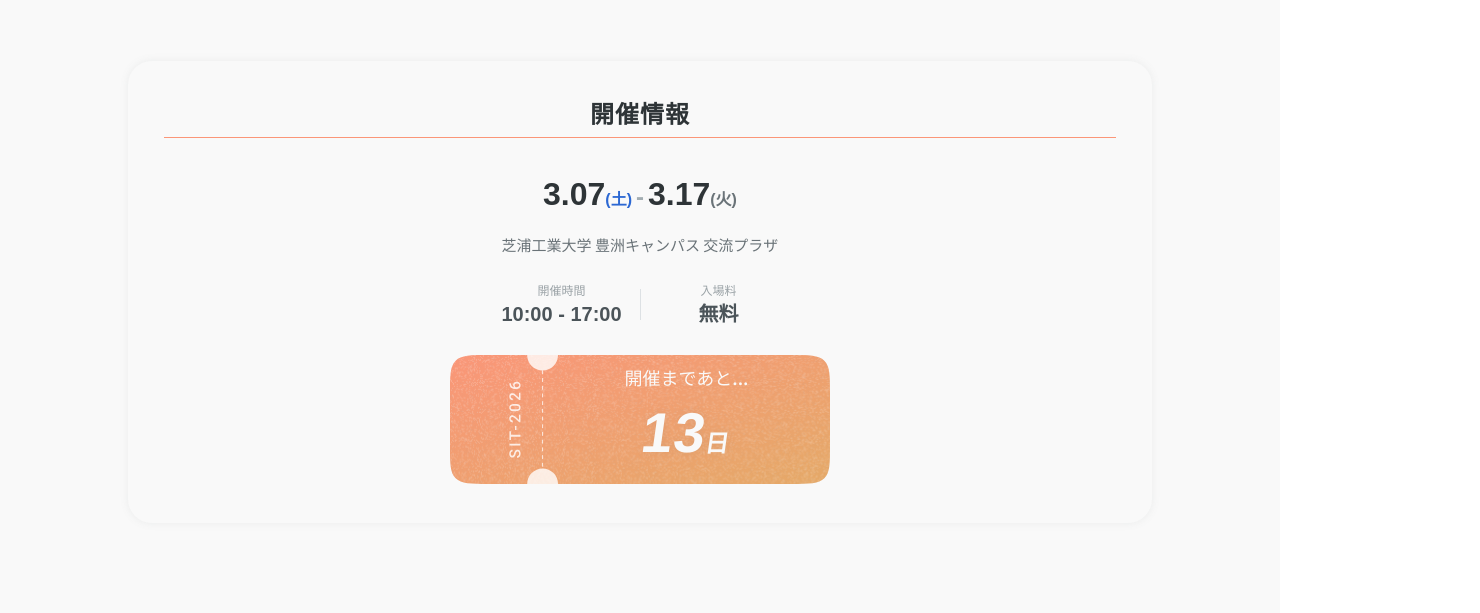
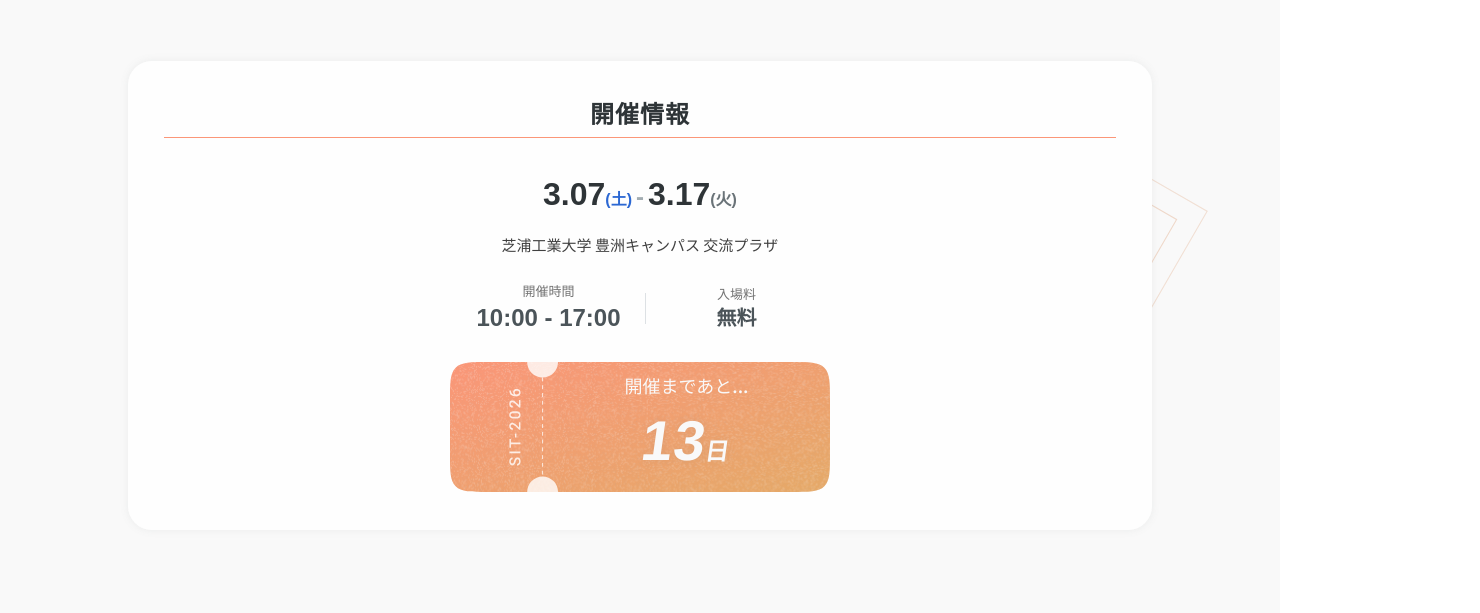
Before and after one commit to perl-0815/sit-desgin-expo2026, a Next.js app: page / in a window 1280 px wide. Shown: the part 8067-8680 px from the top of the page, 1480 px wide, since content can reach past the window. Built offline with nearby package versions, Linux system fonts and the light colour scheme; no server answers; the database is empty; a web font is replaced by a local one.

Commit message:
feat: TOP開催情報の修正

```diff
--- a/app/TopPageClient.tsx
+++ b/app/TopPageClient.tsx
@@ -49,6 +49,7 @@ const exhibitionDecorationRightUrl = "/image/decoration/top-decoration2.svg";
 // 研究・作品紹介セクションで使う装飾も同様に `decoration` 配下へ移動済みです。
 const worksDecorationPrimaryUrl = "/image/decoration/top-decoration4.svg";
 const worksDecorationSecondaryUrl = "/image/decoration/top-decoration3.svg";
+const exhibitionInfoDecorationRightUrl = "/image/decoration/top-decoration5.svg";
 // チケット画像は開催ステータス（開催前/開催中/開催終了）ごとに切り替えます。
 // 画像差し替えだけで見た目を更新できるよう、パスを状態別にまとめます。
 // 命名規則は `to-ticket-<status>-<device>.svg` に統一して管理します。
@@ -249,7 +250,7 @@ export default function TopPageClient({
   return (
     // 画面が短いときでもフッターが下端に揃うよう、最小高さを確保します。
     // モバイルは横幅いっぱいに広げるため、最大幅の制限はmd以上に限定します。
-    <div className="mx-auto flex min-h-screen w-full flex-col bg-[#F9F9F9] md:max-w-[1280px]">
+    <div className="mx-auto flex min-h-screen w-full flex-col bg-[#F9F9F9]">
       {/* デスクトップは横幅のみ広げ、シングルカラムの構成は維持します。 */}
       {/* 全ページ共通のヘッダーを配置し、スクロール中も固定表示します。 */}
       <GlobalHeader activeId="top" hidden={!kvComplete} />
@@ -259,7 +260,19 @@ export default function TopPageClient({
         data-reveal
         className="px-4 py-12 md:px-8 lg:px-[128px] md:py-[128px]"
       >
-        <div className="mx-auto rounded-[24px] bg-[#F9F9F9] p-6 shadow-[0_0_8px_rgba(106,115,120,0.1)] md:max-w-[1024px] md:p-9">
+        <div className="pointer-events-none absolute -right-50 top-0 -z-1 hidden h-[527px] w-[677px] overflow-hidden md:block">
+          <img
+              alt=""
+              src={exhibitionInfoDecorationRightUrl}
+              className="block h-full w-full"
+            />
+        </div>
+        <div className="relative mx-auto overflow-hidden rounded-[24px] bg-[#F9F9F9] p-6 shadow-[0_0_8px_rgba(106,115,120,0.1)] md:max-w-[1024px] md:p-9">
+          <div
+            aria-hidden="true"
+            className="pointer-events-none absolute inset-0 bg-white/80"
+          />
+          <div className="relative z-10">
           {/* モバイル・デスクトップともに見出しを中央寄せにして視線が散らないようにします。 */}
           <div className="border-b border-[#FB9678] pb-1 text-center">
             <p className="text-[20px] font-extrabold tracking-[0.02em] text-[#2E3437] [font-family:var(--font-shippori-mincho-b1),'Hiragino_Mincho_ProN',serif] md:text-[24px] md:tracking-[0.04em]">
@@ -268,29 +281,29 @@ export default function TopPageClient({
           </div>
           <div className="mt-4 flex flex-col items-center gap-4 text-center md:mt-8 md:gap-6">
             <div className="flex flex-col items-center gap-4">
-              <p className="text-[24px] font-extrabold text-[#2E3437] [font-family:var(--font-shippori-mincho-b1),'Hiragino_Mincho_ProN',serif] md:text-[32px]">
+              <p className="text-[20px] font-extrabold text-[#2E3437] [font-family:var(--font-shippori-mincho-b1),'Hiragino_Mincho_ProN',serif] md:text-[32px]">
                 3.07
                 <span className="text-[16px] text-[#2C68D3]">(土)</span>
                 <span className="mx-1 text-[24px] text-[#A3ADB2]">-</span>
                 3.17
                 <span className="text-[16px] text-[#6A7378]">(火)</span>
               </p>
-              <p className="text-[13px] font-medium text-[#6A7378] md:text-[15px]">
+              <p className="text-[13px] font-medium text-[#404040] md:text-[15px]">
                 芝浦工業大学 豊洲キャンパス 交流プラザ
               </p>
             </div>
             <div className="flex items-center gap-4 text-center">
-              <div className="w-[124px]">
-                <p className="text-[10px] text-[#9BA3A7] md:text-[12px]">
+              <div className="w-[160px]">
+                <p className="text-[10px] text-[#737373] md:text-[13px]">
                   開催時間
                 </p>
-                <p className="text-[16px] font-extrabold text-[#4B5459] [font-family:var(--font-shippori-mincho-b1),'Hiragino_Mincho_ProN',serif] md:text-[20px]">
+                <p className="text-[20px] font-extrabold text-[#4B5459] [font-family:var(--font-shippori-mincho-b1),'Hiragino_Mincho_ProN',serif] md:text-[24px]">
                   10:00 - 17:00
                 </p>
               </div>
               <div className="h-[31.5px] w-px bg-[#DDE1E4]" />
-              <div className="w-[124px]">
-                <p className="text-[10px] text-[#9BA3A7] md:text-[12px]">
+              <div className="w-[150px]">
+                <p className="text-[10px] text-[#737373] md:text-[13px]">
                   入場料
                 </p>
                 <p className="text-[16px] font-extrabold text-[#4B5459] [font-family:var(--font-shippori-mincho-b1),'Hiragino_Mincho_ProN',serif] md:text-[20px]">
@@ -352,6 +365,7 @@ export default function TopPageClient({
                 </div>
               ) : null}
             </div>
+          </div>
           </div>
         </div>
       </section>
```
Also changed, not shown: public/image/decoration/top-decoration5.svg (added).
